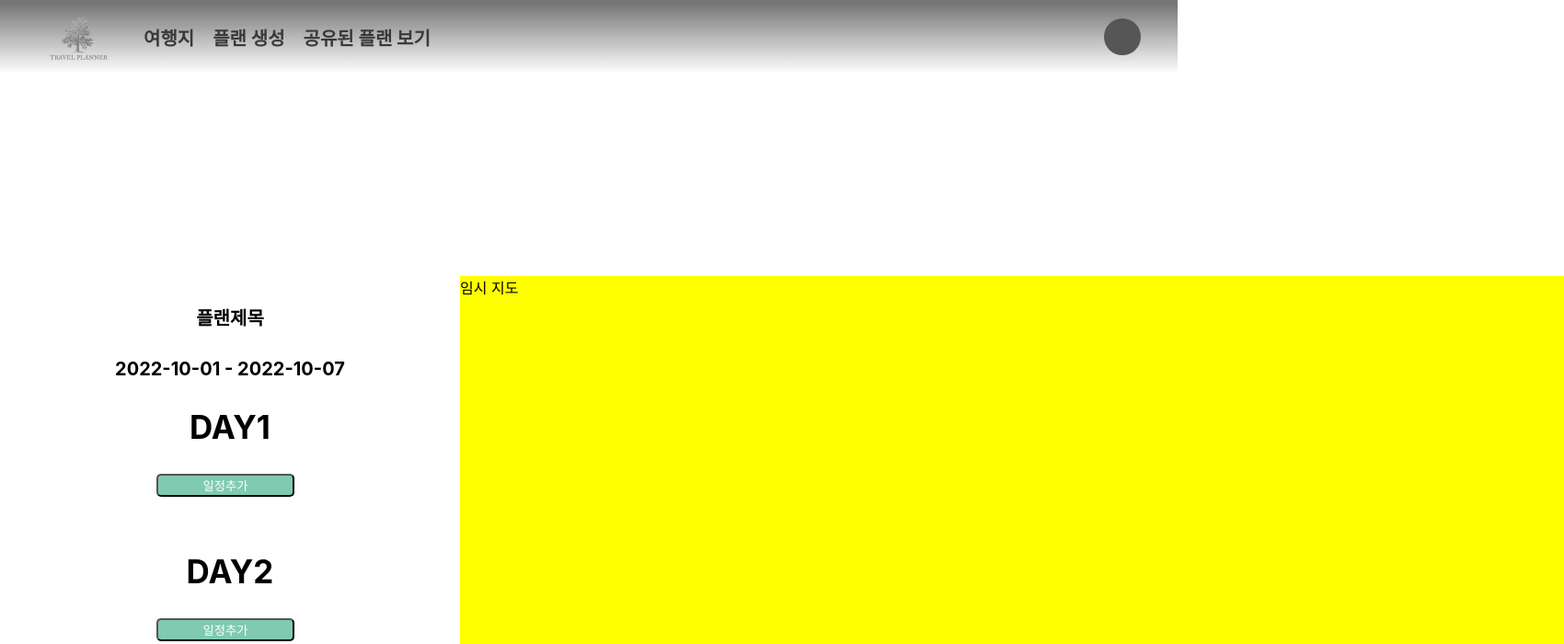
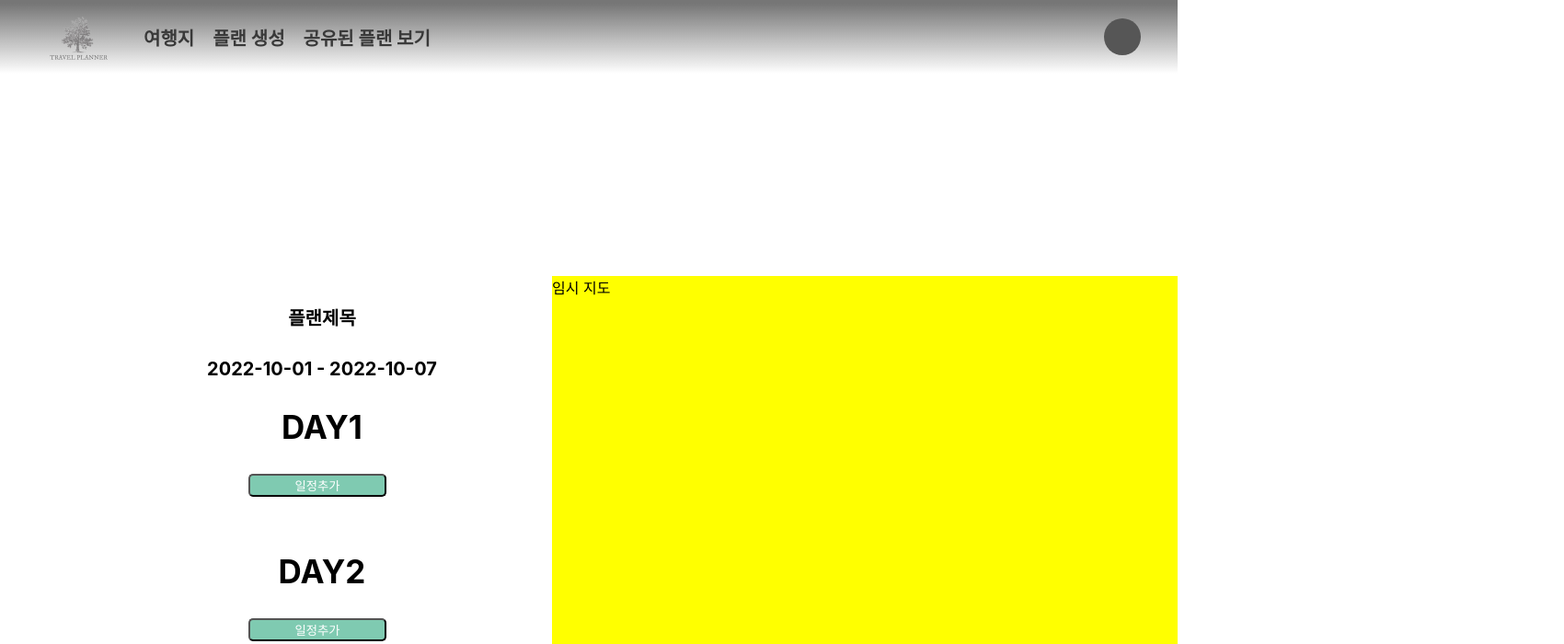
Before and after one commit to ten-3dev/travel-planner, a React (Create React App) app: page /schedule in a window 1280 px wide. Shown: the top 700 px of the page at 92% size, 1700 px wide, since content can reach past the window. Built offline with nearby package versions, Linux system fonts and the light colour scheme.

Commit message:
스케줄러 확인바람

```diff
--- a/src/Pages/scheduleBoxPage/style.js
+++ b/src/Pages/scheduleBoxPage/style.js
@@ -10,12 +10,12 @@ export const MapBox = styled.div`
     width: 100%;
 `
 export const MapImg = styled.div`
-    width: 1200px;
     height: 1200px;
     background-color: yellow;
 `
 export const ScheduleBox = styled.div`
-    width: 100%;
+    width: 500px;
+    margin-left: 100px;
 `
 export const ScheduleContentBox = styled.div`
     width: 500px;
```
